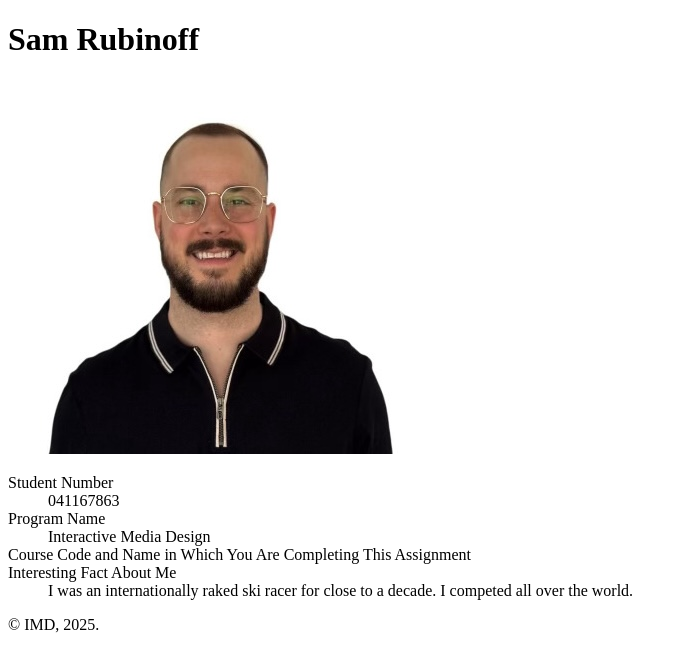
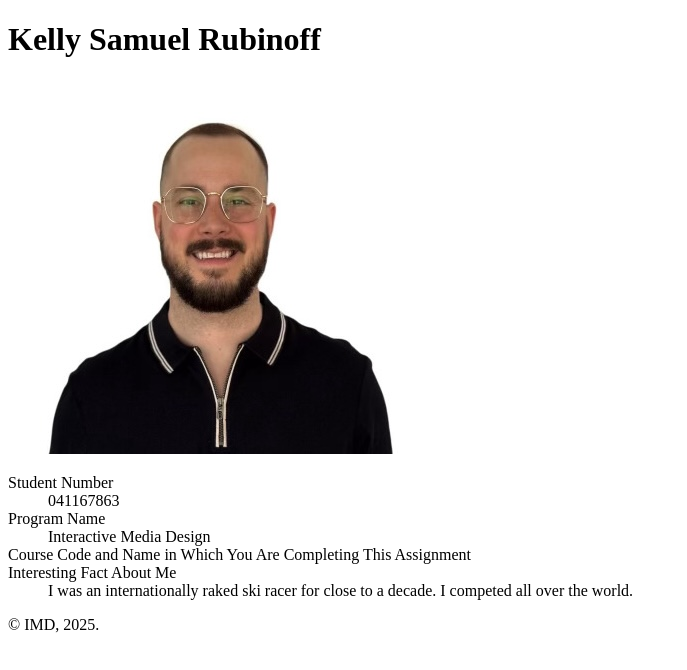
Before and after one commit to rubi0047/mtm6201-week1, a plain HTML site: page index.html in a window 1280 px wide. Shown: the whole page, without its empty margins (0-687 px from the left). Drawn offline with Linux system fonts and the light colour scheme.

Commit message:
name edits

```diff
--- a/index.html
+++ b/index.html
@@ -3,11 +3,11 @@
     <head>
         <meta charset="UTF-8">
         <meta name="viewport" content="width=device-width, initial-scale=1.0">
-        <title>Sam Rubinoff</title>
+        <title>Kelly Samuel Rubinoff</title>
     </head>
     <body>
         <header>
-            <h1>Sam Rubinoff</h1>
+            <h1>Kelly Samuel Rubinoff</h1>
             <img src="/images/K.Sam_Rubinoff.jpg" alt="Proffesional Photo of Sam Rubinoff">
         </header>
         <main>
```
